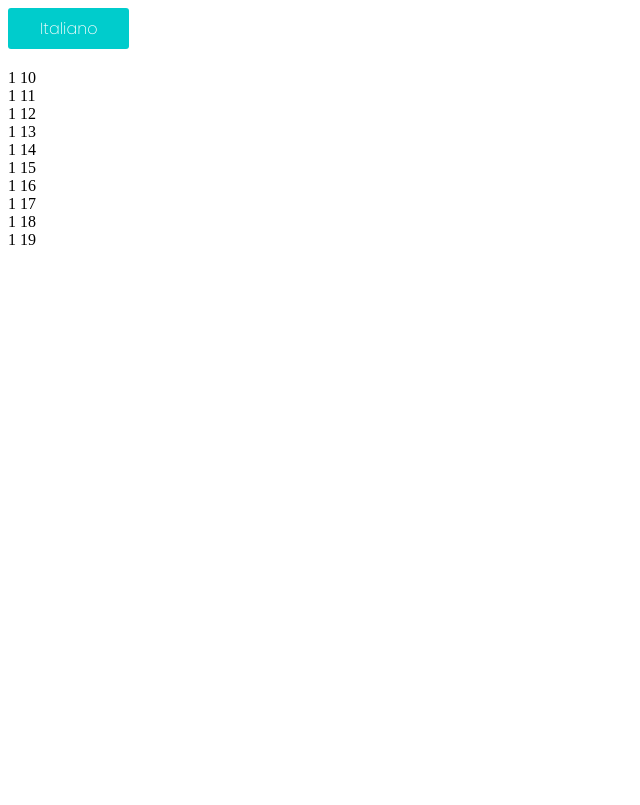
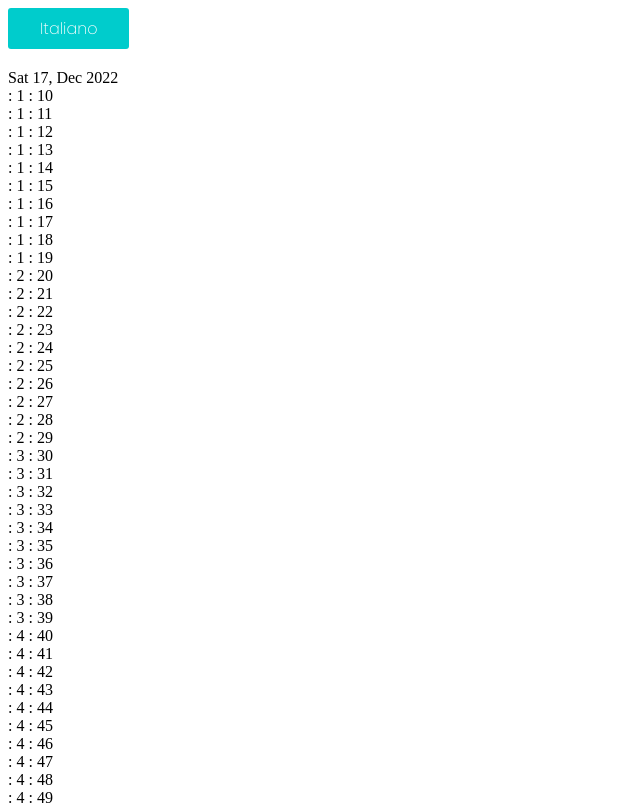
Before and after one commit to mauriziopodda/hotel-rooms-manager, a React (Vite) app: page / in a window 1280 px wide. Shown: the top 805 px of the page, without its empty margins (0-640 px from the left). Built offline with nearby package versions, Linux system fonts and the light colour scheme.

Commit message:
Add date formats and switch the date format  together with the language

```diff
--- a/package.json
+++ b/package.json
@@ -12,6 +12,7 @@
     "@stitches/react": "^1.2.8",
     "axios": "^1.2.1",
     "jotai": "^1.11.2",
+    "moment": "^2.29.4",
     "react": "^18.2.0",
     "react-dom": "^18.2.0",
     "zod": "^3.20.2"
--- a/src/Manager.tsx
+++ b/src/Manager.tsx
@@ -3,19 +3,22 @@ import useTranslator from './hooks/useTranslator'
 import { LanguageSwitcher } from './components/language_switcher'
 import { H2, P } from './components/styled/typography'
 import useRooms from './hooks/useRooms'
+import { PeriodSelector } from './components/period_selector'
+
 export type ManagerPropsType = {}
 
 const Manager: FC<ManagerPropsType> = () => {
   const { translations: t } = useTranslator()
-  const { rooms } = useRooms({ floor: 1 })
+  const { rooms } = useRooms(/*{ floor: 1 }*/)
   return (
     <>
       <LanguageSwitcher />
       <H2>{t.applicationTitle}</H2>
       <P>{t.welcomeText}</P>
+      <PeriodSelector />
       {rooms.map((room) => (
         <div key={room.id}>
-          {room.floor} {room.number}
+          {t.floor}: {room.floor} {t.roomNumber}: {room.number}
         </div>
       ))}
     </>
--- /dev/null
+++ b/src/atoms/date_format.ts
@@ -0,0 +1,12 @@
+import { atom } from 'jotai'
+import { DateFormatsType, managerConfig } from '../manager.config'
+
+export type PeriodType = { start: Date; end: Date }
+
+const sessionDatesFormat = localStorage.getItem('datesFormat')
+
+export const datesFormatAtom = atom<DateFormatsType>(
+  sessionDatesFormat !== null
+    ? (sessionDatesFormat as DateFormatsType)
+    : managerConfig.defaultDateFormat
+)
--- /dev/null
+++ b/src/atoms/manager_config.ts
@@ -0,0 +1,4 @@
+import { atom } from 'jotai'
+import { managerConfig, ManagerConfigType } from '../manager.config'
+
+export const managerConfigAtom = atom<ManagerConfigType>(managerConfig)
--- /dev/null
+++ b/src/atoms/period.ts
@@ -0,0 +1,15 @@
+import { atom } from 'jotai'
+import { DateFormatsType } from '../manager.config'
+
+export type PeriodType = { start: Date; end: Date }
+
+const sessionPeriod = sessionStorage.getItem('period')
+
+export const periodAtom = atom<PeriodType>(
+  sessionPeriod !== null
+    ? (JSON.parse(sessionPeriod) as PeriodType)
+    : {
+        start: new Date(),
+        end: new Date(),
+      }
+)
--- a/src/components/language_switcher.tsx
+++ b/src/components/language_switcher.tsx
@@ -1,16 +1,34 @@
+import { useAtomValue } from 'jotai'
 import React from 'react'
+import { managerConfigAtom } from '../atoms/manager_config'
+import usePeriod from '../hooks/usePeriod'
 import useTranslator from '../hooks/useTranslator'
+import { LocalesType } from '../manager.config'
 import { Button } from './styled/button'
 
 export const LanguageSwitcher = () => {
   const { locale, setLocale } = useTranslator()
+  const { setDatesFormat } = usePeriod()
+  const managerConfig = useAtomValue(managerConfigAtom)
+
+  const handleSwitchLanguage = (locale: LocalesType) => {
+    setLocale(locale)
+
+    const languagePreferredDatesFormat = managerConfig.preferredDateFormat.find(
+      (preferred) => preferred.locale === locale
+    )?.preferredDateFormat
+
+    setDatesFormat(
+      languagePreferredDatesFormat ?? managerConfig.defaultDateFormat
+    )
+  }
   return (
     <>
       {locale !== 'it-IT' && (
-        <Button onClick={() => setLocale('it-IT')}>Italiano</Button>
+        <Button onClick={() => handleSwitchLanguage('it-IT')}>Italiano</Button>
       )}
       {locale !== 'en-US' && (
-        <Button onClick={() => setLocale('en-US')}>English</Button>
+        <Button onClick={() => handleSwitchLanguage('en-US')}>English</Button>
       )}
     </>
   )
--- /dev/null
+++ b/src/components/period_selector.tsx
@@ -0,0 +1,21 @@
+import React from 'react'
+import moment from 'moment'
+import usePeriod from '../hooks/usePeriod'
+
+export const PeriodSelector = () => {
+  const { datesFormat, period } = usePeriod()
+
+  const showSingleDate =
+    moment(period.start).format('YYYYMMDD') ===
+    moment(period.end).format('YYYYMMDD')
+
+  return (
+    <div>
+      {showSingleDate
+        ? `${moment(period.start).format(datesFormat)}`
+        : `${moment(period.start).format(datesFormat)} - ${moment(
+            period.end
+          ).format(datesFormat)}`}
+    </div>
+  )
+}
--- /dev/null
+++ b/src/hooks/usePeriod.ts
@@ -0,0 +1,34 @@
+import { useAtom } from 'jotai'
+import { useMemo } from 'react'
+import { datesFormatAtom } from '../atoms/date_format'
+import { periodAtom, PeriodType } from '../atoms/period'
+import { RoomType } from '../atoms/rooms'
+import { DateFormatsType } from '../manager.config'
+
+type RoomFiltersType = Partial<Pick<RoomType, 'floor' | 'number' | 'cleaned'>>
+
+const usePeriod = () => {
+  const [period, setPeriod] = useAtom(periodAtom)
+  const [datesFormat, setDatesFormat] = useAtom(datesFormatAtom)
+
+  const periodMemo = useMemo(() => period, [period])
+
+  const handleSetPeriod = (period: PeriodType) => {
+    setPeriod(period)
+    sessionStorage.setItem('period', JSON.stringify(period))
+  }
+
+  const handleSetDatesFormat = (dateFormat: DateFormatsType) => {
+    setDatesFormat(dateFormat)
+    localStorage.setItem('datesFormat', dateFormat)
+  }
+
+  return {
+    datesFormat,
+    period: periodMemo,
+    setDatesFormat: handleSetDatesFormat,
+    setPeriod: handleSetPeriod,
+  }
+}
+
+export default usePeriod
--- a/src/manager.config.ts
+++ b/src/manager.config.ts
@@ -1,14 +1,36 @@
 import { z } from 'zod'
 
 const availableLocales = z.union([z.literal('en-US'), z.literal('it-IT')])
+export type LocalesType = z.infer<typeof availableLocales>
+
+const possibleDateFormats = z.union([
+  z.literal('DD/MM/YYYY'),
+  z.literal('ddd DD, MMM YYYY'),
+])
+export type DateFormatsType = z.infer<typeof possibleDateFormats>
 
 const managerConfigurationValidator = z.object({
   defaultLocale: availableLocales,
+  defaultDateFormat: possibleDateFormats,
+  preferredDateFormat: z.array(
+    z.object({
+      locale: availableLocales,
+      preferredDateFormat: possibleDateFormats,
+    })
+  ),
 })
+export type ManagerConfigType = z.infer<typeof managerConfigurationValidator>
 
-export type ManagerConfigType = z.infer<typeof managerConfigurationValidator>
-export type LocalesType = z.infer<typeof availableLocales>
+export type preferredDatesFormats = {
+  locale: LocalesType
+  preferredDateFormat: DateFormatsType
+}
 
 export const managerConfig: ManagerConfigType = {
   defaultLocale: 'en-US',
+  defaultDateFormat: 'ddd DD, MMM YYYY',
+  preferredDateFormat: [
+    { locale: 'en-US', preferredDateFormat: 'ddd DD, MMM YYYY' },
+    { locale: 'it-IT', preferredDateFormat: 'DD/MM/YYYY' },
+  ],
 }
```
Also changed, not shown: src/atoms/translations.ts (+7 -0 lines), src/locales/translations/en-US/index.ts (+7 -0 lines), src/locales/translations/it-IT/index.ts (+7 -0 lines), 2 other files (tests, documents, lock files or other folders).
